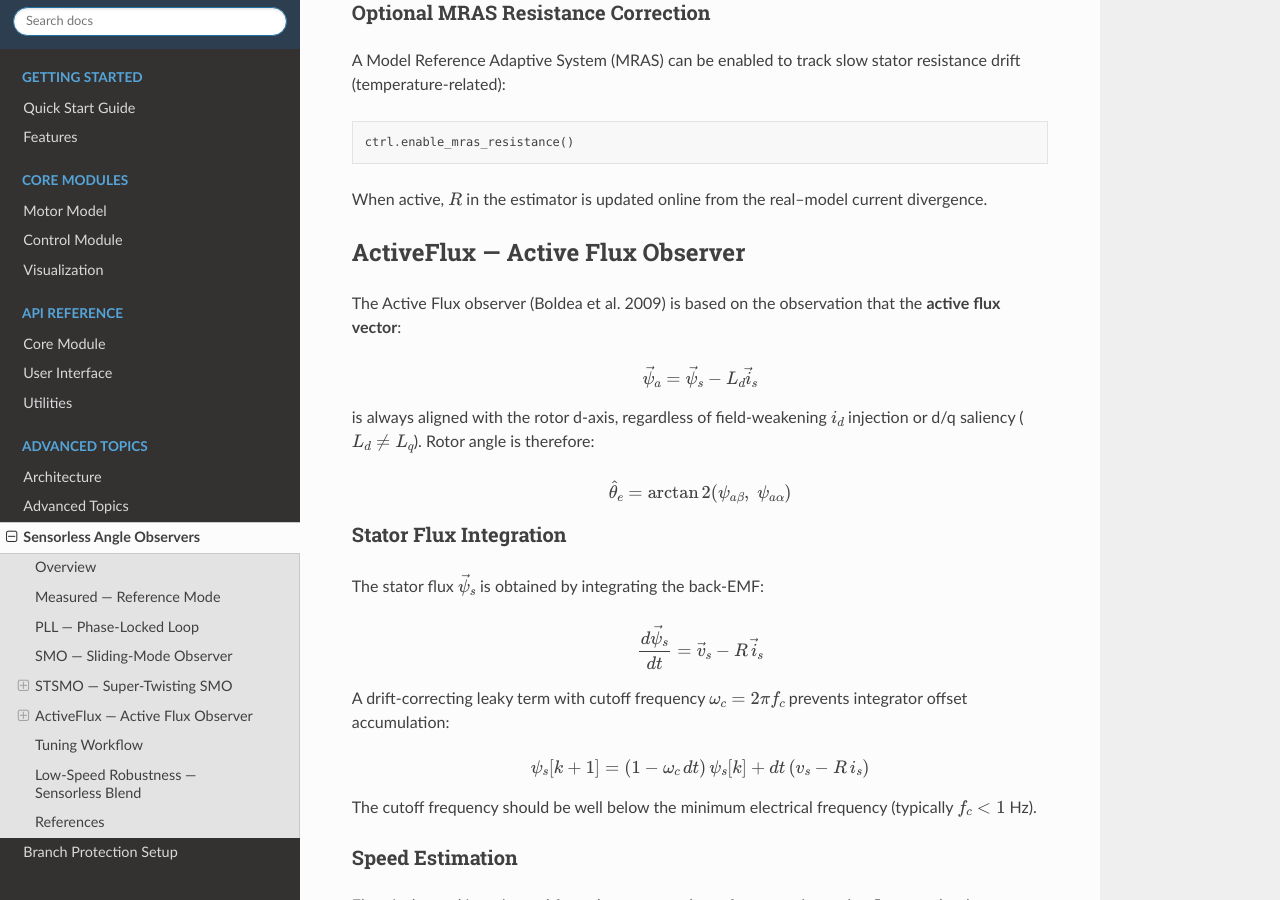
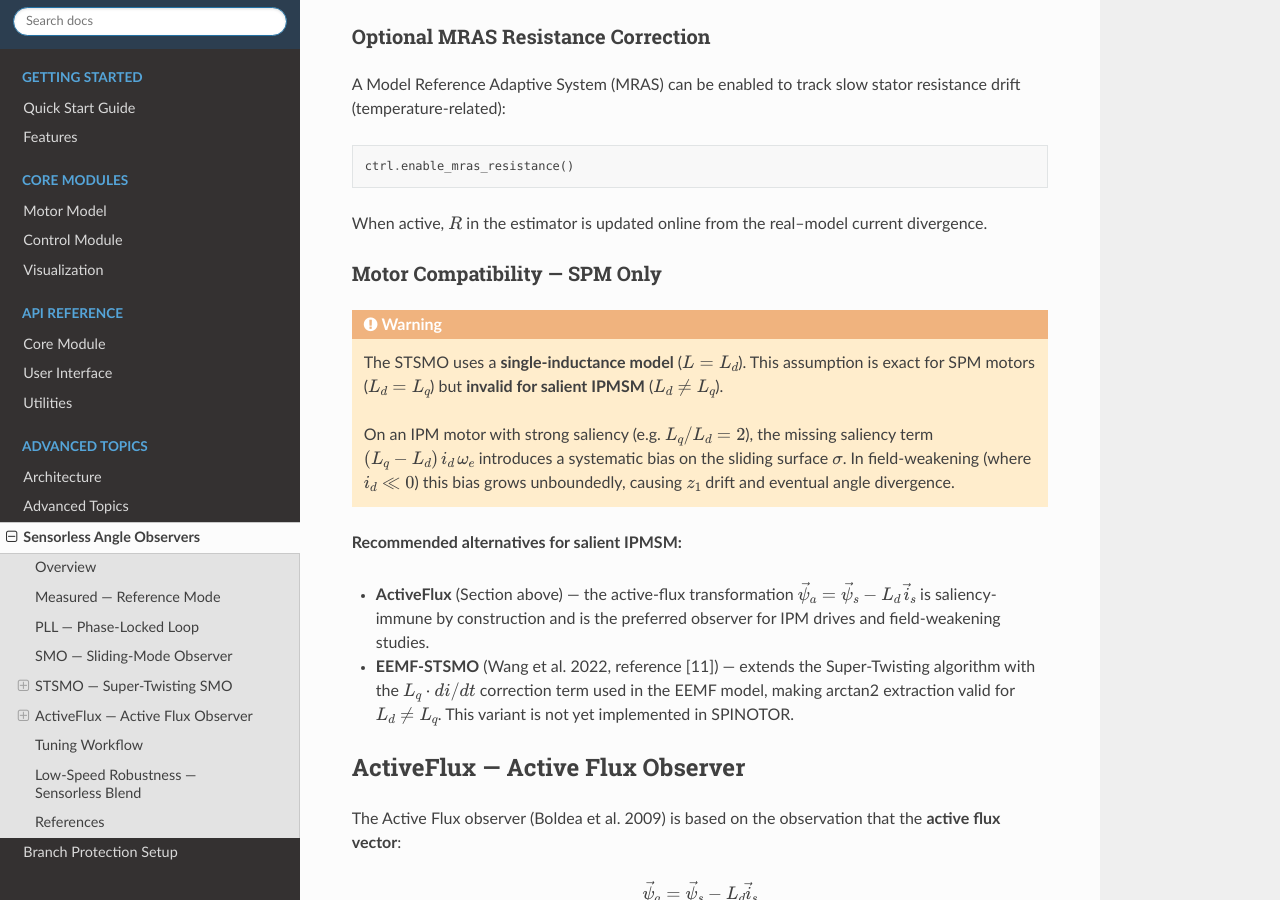
Before and after one commit to aminekhettat/BLDC-Simulator, a Sphinx documentation site: the page built from docs/sensorless_observers.rst, in a window 1280 px wide and 900 px high, scrolled down 4793 px. Built offline with Sphinx 7.4.7 and the Read the Docs theme 3.1.0, drawn with Linux system fonts in a browser that asks for light colours; some of the changed text lies outside the part shown.

Commit message:
docs(stsmo): document SPM-only validity — IPMSM saliency limitation
The STSMO uses a single-inductance model (L = Ld). On salient IPMSM
(Lq ≠ Ld), the missing term (Lq−Ld)·id·ωe biases σ unboundedly in
field-weakening, causing z1 drift and angle divergence.

Changes:
- Rapport_Observateurs_Sensorless_v3.docx: new subsection 'Périmètre
  de validité' in §5.4 with formal divergence analysis and alternatives
  (ActiveFlux, EEMF-STSMO Wang 2022)
- docs/sensorless_observers.rst: table flag + new Motor Compatibility
  warning block with RST .. warning:: directive
- README.md: STSMO 'Best for' column now reads 'SPM motors (Ld≈Lq)'
- src/control/foc_controller.py: saliency caveat in STSMO init comment

Co-Authored-By: Claude Sonnet 4.6 <noreply@anthropic.com>

```diff
--- a/docs/sensorless_observers.rst
+++ b/docs/sensorless_observers.rst
@@ -34,7 +34,7 @@ widgets appear automatically depending on the active mode.
      - Disturbance-robust operation
    * - STSMO
      - Super-Twisting SMO (backward-Euler, SOGI post-filter)
-     - Chattering-free, wide speed range
+     - **SPM motors (Ld≈Lq) only** — chattering-free, wide speed range
    * - ActiveFlux
      - Active Flux observer (Boldea 2009)
      - IPM motors with d/q saliency
@@ -239,6 +239,32 @@ resistance drift (temperature-related):
 When active, :math:`R` in the estimator is updated online from the real–model
 current divergence.
 
+Motor Compatibility — SPM Only
+^^^^^^^^^^^^^^^^^^^^^^^^^^^^^^^^
+
+.. warning::
+
+   The STSMO uses a **single-inductance model** (:math:`L = L_d`).  This
+   assumption is exact for SPM motors (:math:`L_d = L_q`) but **invalid for
+   salient IPMSM** (:math:`L_d \neq L_q`).
+
+   On an IPM motor with strong saliency (e.g. :math:`L_q/L_d = 2`), the
+   missing saliency term :math:`(L_q - L_d)\,i_d\,\omega_e` introduces a
+   systematic bias on the sliding surface :math:`\sigma`.  In field-weakening
+   (where :math:`i_d \ll 0`) this bias grows unboundedly, causing :math:`z_1`
+   drift and eventual angle divergence.
+
+**Recommended alternatives for salient IPMSM:**
+
+- **ActiveFlux** (Section above) — the active-flux transformation
+  :math:`\vec\psi_a = \vec\psi_s - L_d\,\vec i_s` is saliency-immune by
+  construction and is the preferred observer for IPM drives and
+  field-weakening studies.
+- **EEMF-STSMO** (Wang et al. 2022, reference [11]) — extends the
+  Super-Twisting algorithm with the :math:`L_q \cdot di/dt` correction term
+  used in the EEMF model, making arctan2 extraction valid for
+  :math:`L_d \neq L_q`.  This variant is not yet implemented in SPINOTOR.
+
 ActiveFlux — Active Flux Observer
 -----------------------------------
 
```
Also changed, not shown: README.md (+1 -1 lines), 2 other files.
